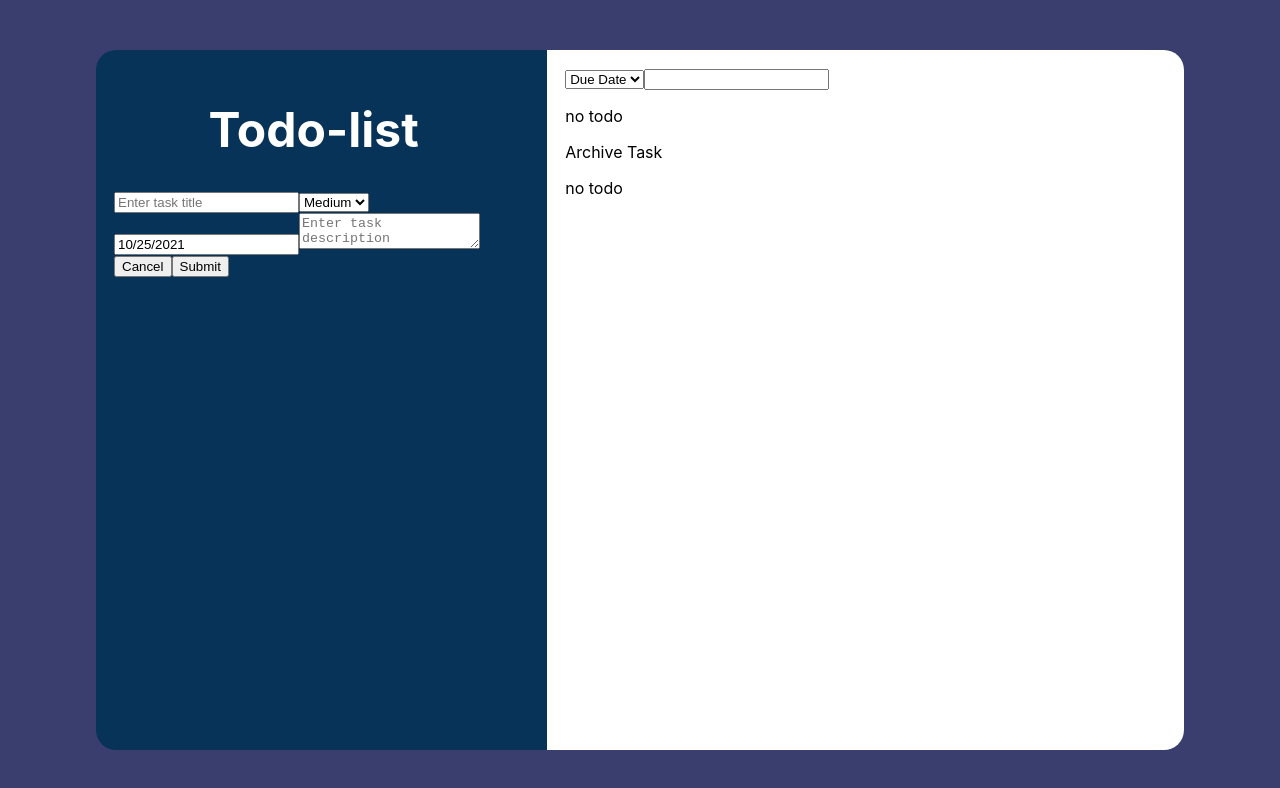
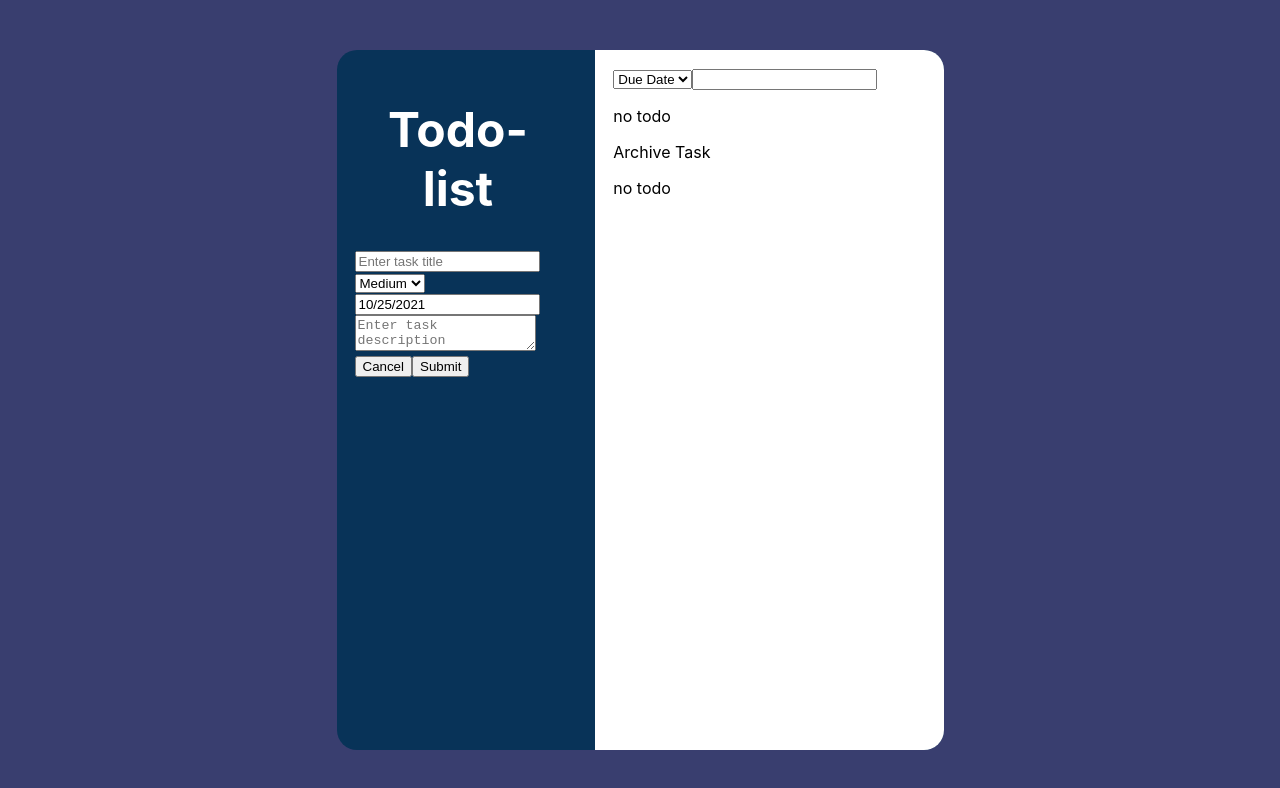
Before and after one commit to chrysillala/totododo, a React (Create React App) app: page / in a window 1280 px wide. Shown: the top 788 px of the page. Built offline with nearby package versions, Linux system fonts and the light colour scheme.

Commit message:
add TodoForm component to App js

```diff
--- a/src/App.js
+++ b/src/App.js
@@ -1,24 +1,13 @@
 import React from 'react';
 
 import { v4 as uuidv4 } from 'uuid';
-
-import DatePicker from "react-datepicker";
-import "react-datepicker/dist/react-datepicker.css";
 import styled from 'styled-components';
 
 import Layout from './components/Layout';
+import TodoForm from './components/TodoForm';
 import TodoContainer from './components/TodoContainer';
 import TodoList from './components/TodoList';
 
-
-const initialTodo = {
-  id: '',
-  title: '',
-  description: '',
-  isCompleted: false,
-  priority: 1,
-  dueDate: new Date(),
-};
 
 const AppTitle = styled.h1`
   font-size: 3rem;
@@ -43,62 +32,14 @@ class App extends React.Component {
       sortBy: 'dueDate',
       isLoading: false,
       priorities: ['Low', 'Medium', 'High'],
-      todoForm: initialTodo,
       todos: [],
+      // todoForm: initialTodo,
     };
   };
 
   // because we are using arrow fn here
   // so no need to bind the function
   // resulting in cleaner code
-  handleSubmit = (event) => {
-    event.preventDefault();
-
-    const newTodos = [...this.state.todos, {
-      id: uuidv4(),
-      title: this.state.todoForm.title,
-      description: this.state.todoForm.description,
-      priority: this.state.todoForm.priority,
-      dueDate: this.state.todoForm.dueDate,
-      isCompleted: false
-    }];
-
-    this.setState({
-      todoForm: initialTodo,
-      todos: newTodos
-    });
-  };
-
-  handleInputChange = (event) => {
-    const target = event.target;
-    const name = target.name;
-    let value;
-
-    switch (value) {
-      case 'checkbox':
-        value = target.checked;
-        break;
-      default:
-        value = target.value
-        break;
-    }
-
-    this.setState(prevState => ({
-      todoForm: {
-        ...prevState.todoForm,
-        [name]: value
-      }
-    }));
-  }
-
-  handleDateChange = (date) => {
-    this.setState(prevState => ({
-      todoForm: {
-        ...prevState.todoForm,
-        dueDate: new Date(date)
-      }
-    }));
-  }
 
   handleRemoveTodo = (todoId) => {
     this.setState(prevState => ({
@@ -137,7 +78,7 @@ class App extends React.Component {
   };
 
   render() {
-    const { todos, todoForm, priorities, searchQuery, sortBy } = this.state;
+    const { todos, priorities, searchQuery, sortBy } = this.state;
 
     const completedTodos = todos.filter(({ isCompleted }) => isCompleted !== false);
 
@@ -158,26 +99,10 @@ class App extends React.Component {
         <TodoContainer>
           <FormWrapper>
             <AppTitle>Todo-list</AppTitle>
-            <form onSubmit={this.handleSubmit}>
-              <input type="text" name="title" onChange={this.handleInputChange} value={todoForm.title} placeholder="Enter task title" />
-
-              <select name="priority" onChange={this.handleInputChange} value={todoForm.priority}>
-                {priorities.map((priority, index) => (
-                  <option key={priority} value={index}>{priority}</option>
-                ))}
-              </select>
-
-              <DatePicker
-                selected={todoForm.dueDate}
-                minDate={(new Date())}
-                onChange={(date) => this.handleDateChange(date)}
-              />
-
-              <textarea type="text" name="description" onChange={this.handleInputChange} value={todoForm.description} placeholder="Enter task description" />
-
-              <input type="button" value="Cancel" onClick={() => this.setState({ ...todoForm, todoForm: initialTodo, todos })} />
-              <input type="submit" value="Submit" />
-            </form>
+            <TodoForm
+              priorities={priorities}
+              onSubmitTodo={newTodo => this.setState({ todos: [...todos, newTodo] })}
+            />
           </FormWrapper>
           <ListWrapper>
             <div>
```
